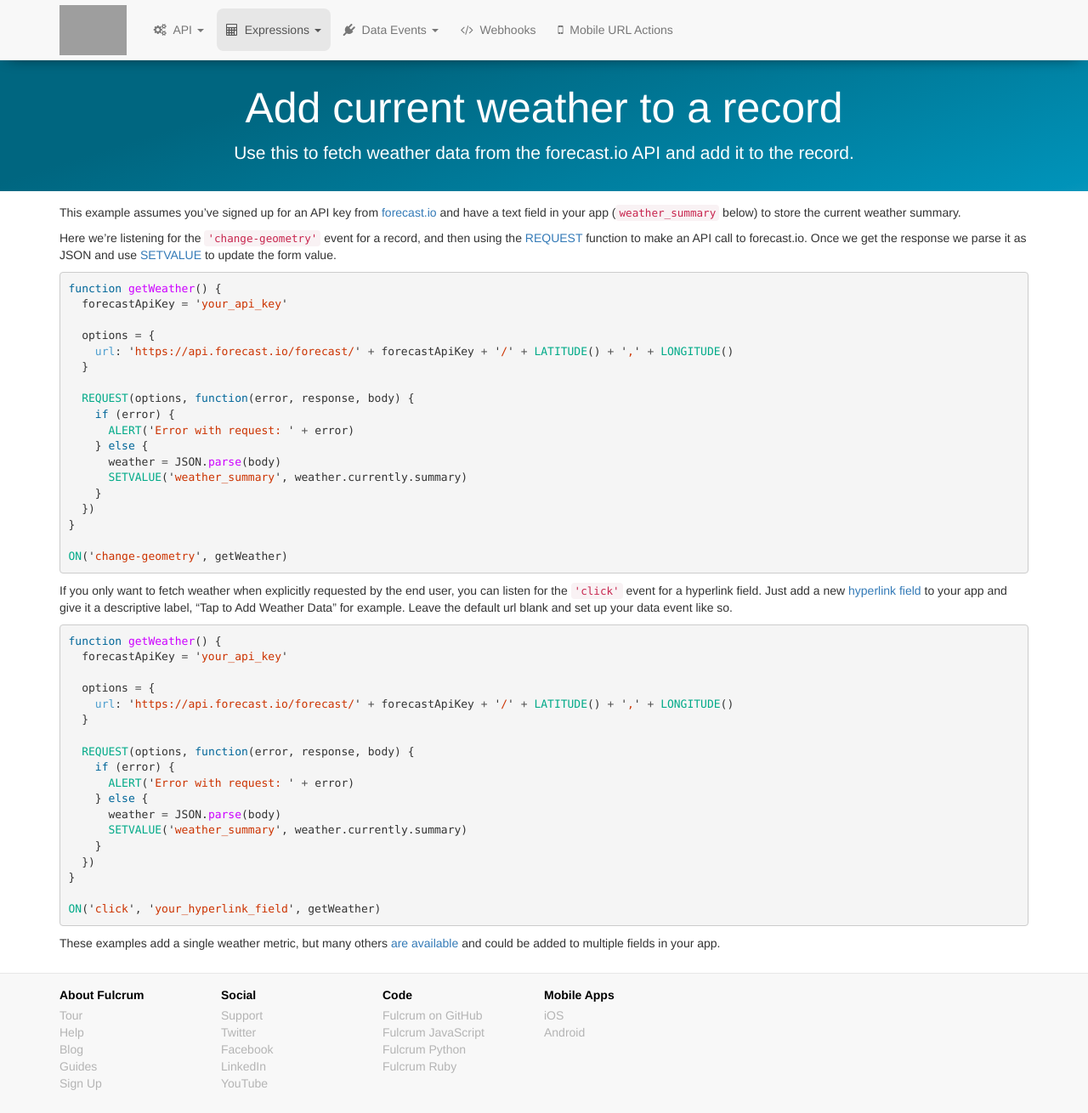
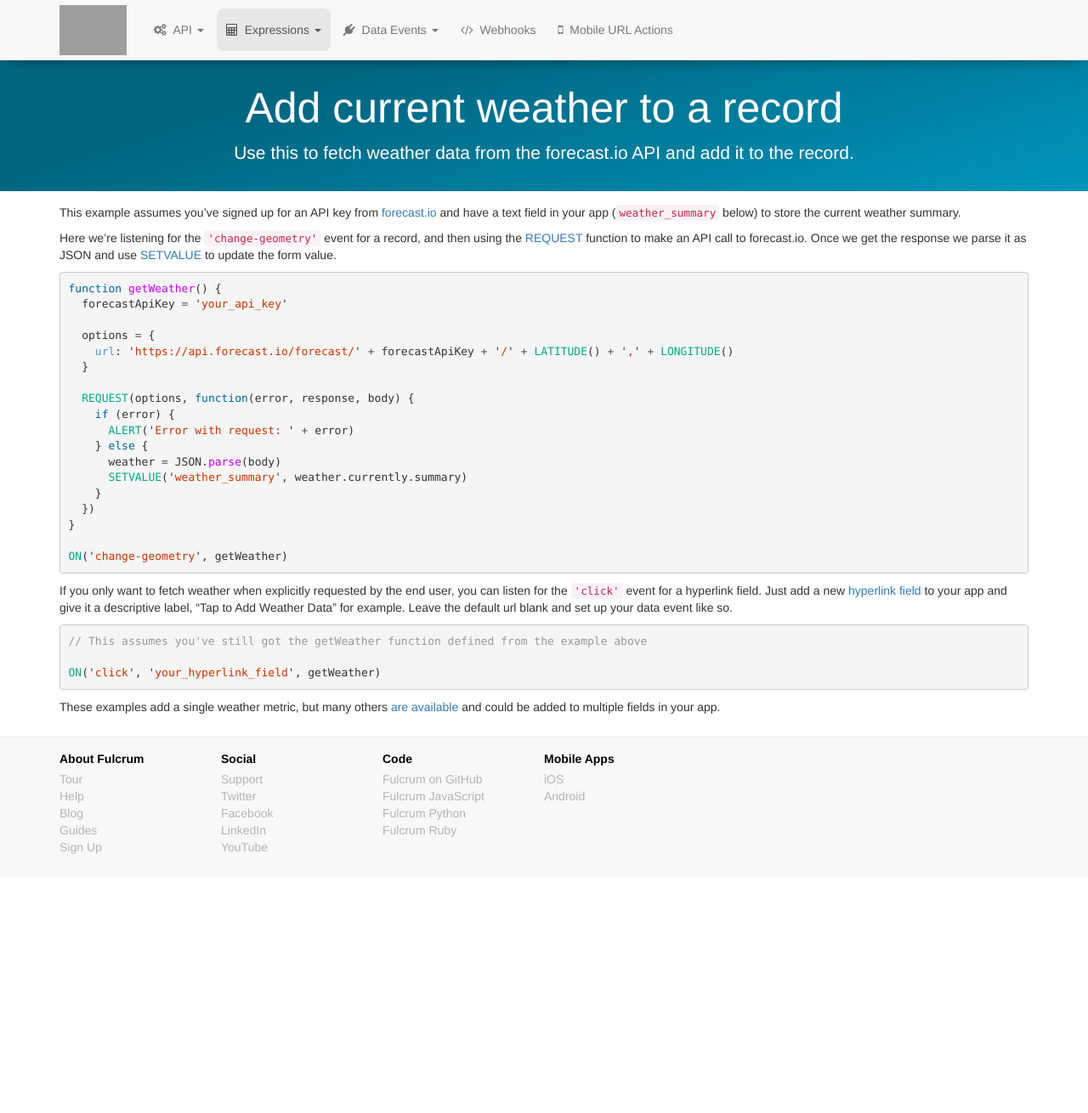
Before and after one commit to rylincoln/developer.fulcrumapp.com, a Jekyll site: the page built from _data-event-examples/add-weather-data.md, in a window 1280 px wide and 1310 px high. Shown: the whole window at 85% size. Built offline with Jekyll 4.4.1, drawn with Linux system fonts in a browser that asks for light colours; nearby versions of some CDN libraries; grey boxes are pictures that could not be loaded.

Commit message:
DRY up weather data event example.

```diff
--- a/_data-event-examples/add-weather-data.md
+++ b/_data-event-examples/add-weather-data.md
@@ -34,22 +34,7 @@ ON('change-geometry', getWeather)
 If you only want to fetch weather when explicitly requested by the end user, you can listen for the `'click'` event for a hyperlink field. Just add a new [hyperlink field](http://www.fulcrumapp.com/help/hyperlink-fields/) to your app and give it a descriptive label, "Tap to Add Weather Data" for example. Leave the default url blank and set up your data event like so.
 
 {% highlight  js %}
-function getWeather() {
-  forecastApiKey = 'your_api_key'
-
-  options = {
-    url: 'https://api.forecast.io/forecast/' + forecastApiKey + '/' + LATITUDE() + ',' + LONGITUDE()
-  }
-
-  REQUEST(options, function(error, response, body) {
-    if (error) {
-      ALERT('Error with request: ' + error)
-    } else {
-      weather = JSON.parse(body)
-      SETVALUE('weather_summary', weather.currently.summary)
-    }
-  })
-}
+// This assumes you've still got the getWeather function defined from the example above
 
 ON('click', 'your_hyperlink_field', getWeather)
 {% endhighlight %}
```
